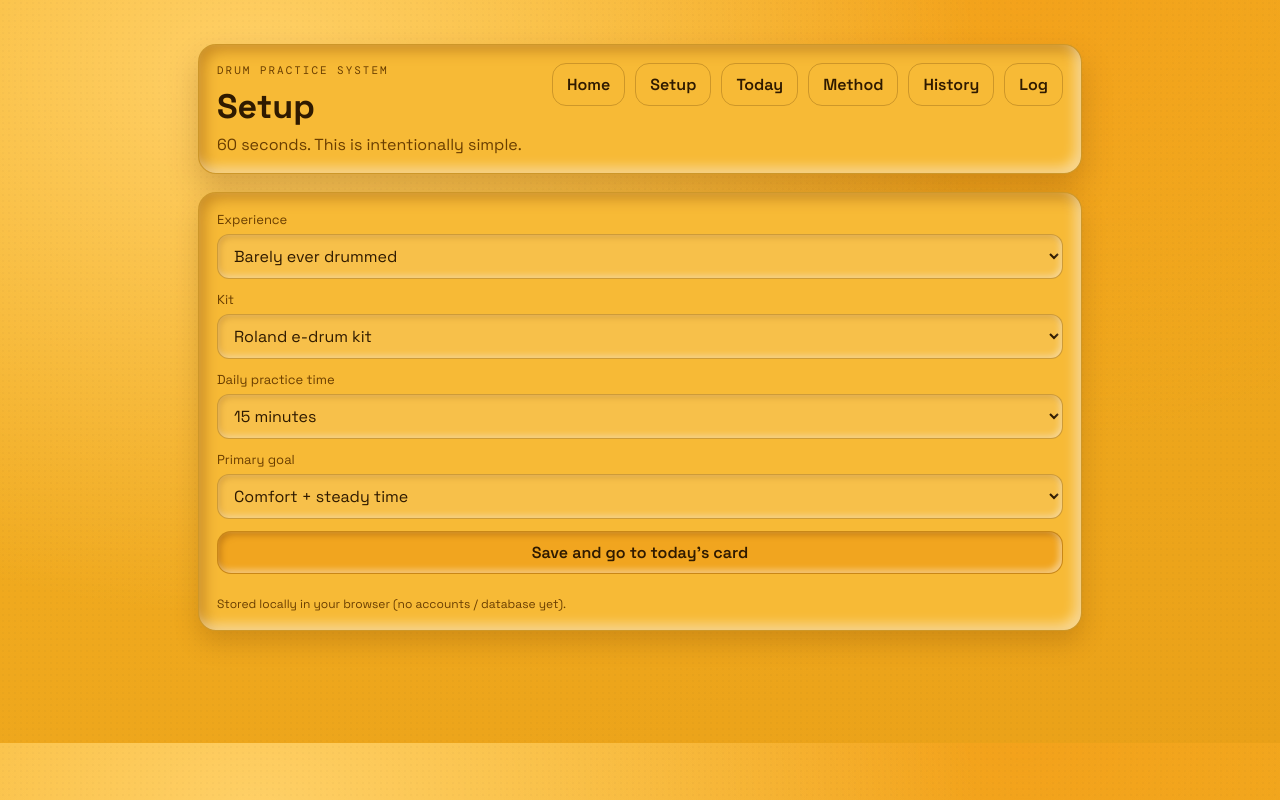
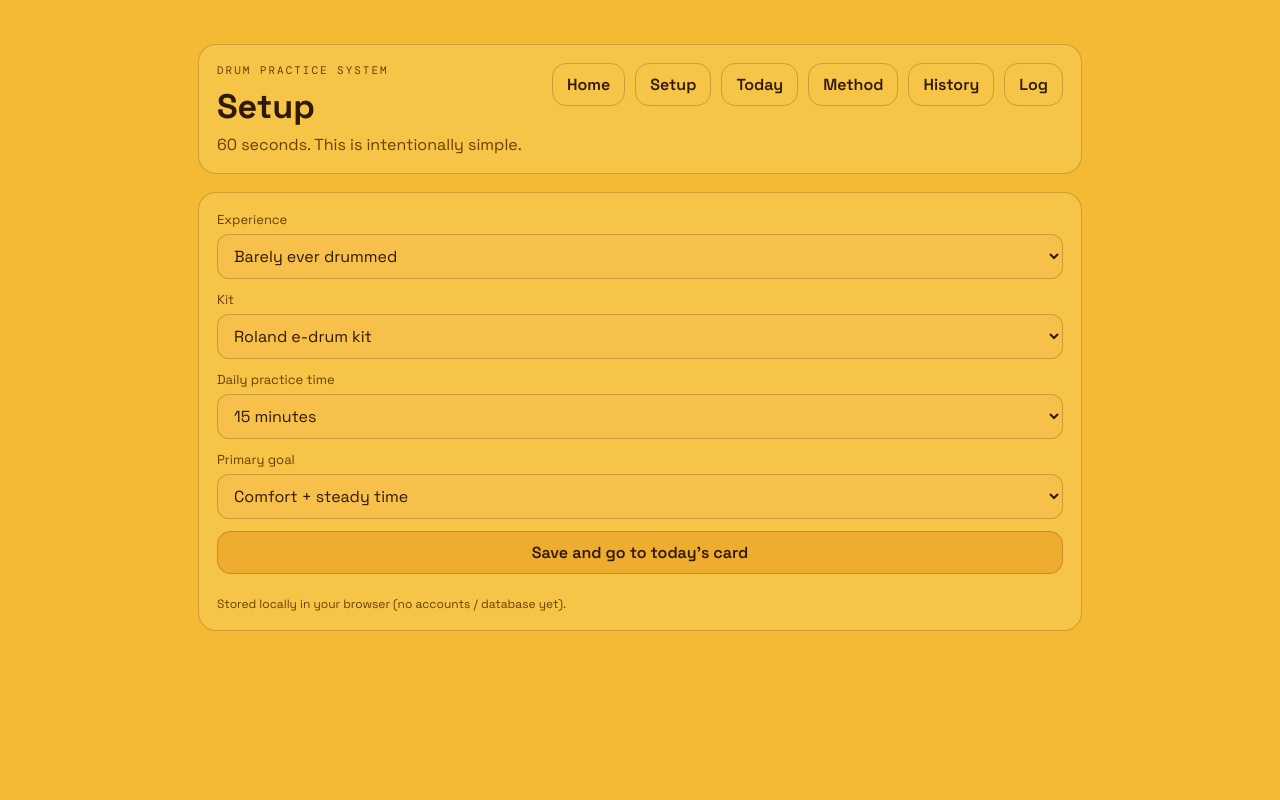
Before and after one commit to speedwarnsf/drum, a Next.js app: page /drum/start in a window 1280 px wide. Built offline with nearby package versions, Linux system fonts and the light colour scheme.

Commit message:
Add hero video and flatten UI shadows

```diff
--- a/app/globals.css
+++ b/app/globals.css
@@ -1,8 +1,8 @@
 :root {
-  --bg: #f5b124;
-  --bg-deep: #eaa118;
-  --panel: #f7ba36;
-  --panel-deep: #f1a51f;
+  --bg: #f4ba34;
+  --bg-deep: #cfa23c;
+  --panel: #f6c447;
+  --panel-deep: #efad2f;
   --ink: #2f1a00;
   --ink-muted: #6a3e00;
   --stroke: rgba(79, 44, 0, 0.25);
@@ -19,9 +19,7 @@ body {
 
 body {
   color: var(--ink);
-  background: radial-gradient(1200px 900px at 20% 10%, #ffd067 0%, transparent 60%),
-    radial-gradient(1000px 800px at 80% 0%, #f3a21b 0%, transparent 55%),
-    linear-gradient(160deg, var(--bg) 0%, var(--bg-deep) 100%);
+  background: var(--bg);
   font-family: var(--font-space-grotesk), "Trebuchet MS", sans-serif;
   -webkit-font-smoothing: antialiased;
   -moz-osx-font-smoothing: grayscale;
@@ -34,7 +32,7 @@ body::before {
   inset: 0;
   background-image: radial-gradient(rgba(0, 0, 0, 0.08) 1px, transparent 1px);
   background-size: 6px 6px;
-  opacity: 0.25;
+  opacity: 0;
   pointer-events: none;
   mix-blend-mode: multiply;
 }
@@ -65,6 +63,23 @@ main.shell {
   z-index: 1;
 }
 
+.hero {
+  border-radius: 18px;
+  border: 1px solid var(--stroke);
+  background: var(--bg);
+  overflow: hidden;
+  margin-bottom: 18px;
+}
+
+.hero-video {
+  display: block;
+  width: 100%;
+  height: clamp(180px, 32vw, 280px);
+  object-fit: cover;
+  opacity: 0.5;
+  transform: translate(18px, 10px);
+}
+
 main.shell.shell-tight {
   max-width: 620px;
 }
@@ -74,9 +89,6 @@ main.shell.shell-tight {
   padding: 18px;
   margin-bottom: 18px;
   background: var(--panel);
-  box-shadow: inset -6px -6px 12px var(--shadow-hi),
-    inset 6px 6px 14px var(--shadow-lo),
-    0 16px 30px rgba(104, 53, 0, 0.25);
   border: 1px solid var(--stroke);
 }
 
@@ -117,9 +129,6 @@ main.shell.shell-tight {
   border-radius: 18px;
   padding: 18px;
   background: var(--panel);
-  box-shadow: inset -6px -6px 12px var(--shadow-hi),
-    inset 6px 6px 14px var(--shadow-lo),
-    0 12px 24px rgba(104, 53, 0, 0.22);
   border: 1px solid var(--stroke);
   margin-bottom: 16px;
   animation: rise 420ms ease both;
@@ -157,8 +166,6 @@ main.shell.shell-tight {
   background: radial-gradient(120px 90px at 12% 20%, #ffd376 0%, transparent 70%),
     radial-gradient(140px 110px at 90% 0%, #f0a11d 0%, transparent 60%),
     linear-gradient(160deg, #f3b12a 0%, #f2a620 100%);
-  box-shadow: inset -4px -4px 10px var(--shadow-hi),
-    inset 4px 4px 10px var(--shadow-lo);
   display: grid;
   gap: 6px;
   text-align: left;
@@ -171,8 +178,7 @@ main.shell.shell-tight {
 }
 
 .timer-active {
-  box-shadow: inset -2px -2px 8px var(--shadow-hi),
-    inset 6px 6px 12px rgba(120, 60, 0, 0.45);
+  box-shadow: none;
 }
 
 .timer-label {
@@ -233,8 +239,6 @@ main.shell.shell-tight {
   border-radius: 18px;
   padding: 12px 16px;
   background: var(--panel);
-  box-shadow: inset -6px -6px 12px var(--shadow-hi),
-    inset 6px 6px 14px var(--shadow-lo);
   border: 1px solid var(--stroke);
   margin-bottom: 16px;
 }
@@ -285,8 +289,6 @@ main.shell.shell-tight {
   border-radius: 20px;
   padding: 22px 26px;
   border: 1px solid var(--stroke);
-  box-shadow: inset -6px -6px 14px var(--shadow-hi),
-    inset 6px 6px 14px var(--shadow-lo);
   text-align: center;
 }
 
@@ -310,16 +312,13 @@ main.shell.shell-tight {
   border-radius: 14px;
   background: var(--panel-deep);
   border: 1px solid var(--stroke);
-  box-shadow: inset -3px -3px 6px var(--shadow-hi),
-    inset 3px 3px 6px var(--shadow-lo);
   font-weight: 600;
   transition: transform 140ms ease, box-shadow 140ms ease;
 }
 
 .btn:hover {
   transform: translateY(-1px);
-  box-shadow: inset -2px -2px 6px var(--shadow-hi),
-    inset 4px 4px 8px var(--shadow-lo);
+  box-shadow: none;
 }
 
 .btn-ghost {
@@ -352,8 +351,7 @@ input {
   border-radius: 12px;
   border: 1px solid var(--stroke);
   background: #f7c04a;
-  box-shadow: inset -2px -2px 6px var(--shadow-hi),
-    inset 2px 2px 6px rgba(123, 60, 0, 0.25);
+  box-shadow: none;
 }
 
 .input:focus,
```
Also changed, not shown: app/drum/page.tsx (+10 -0 lines), 1 other file (tests, documents, lock files or other folders).
